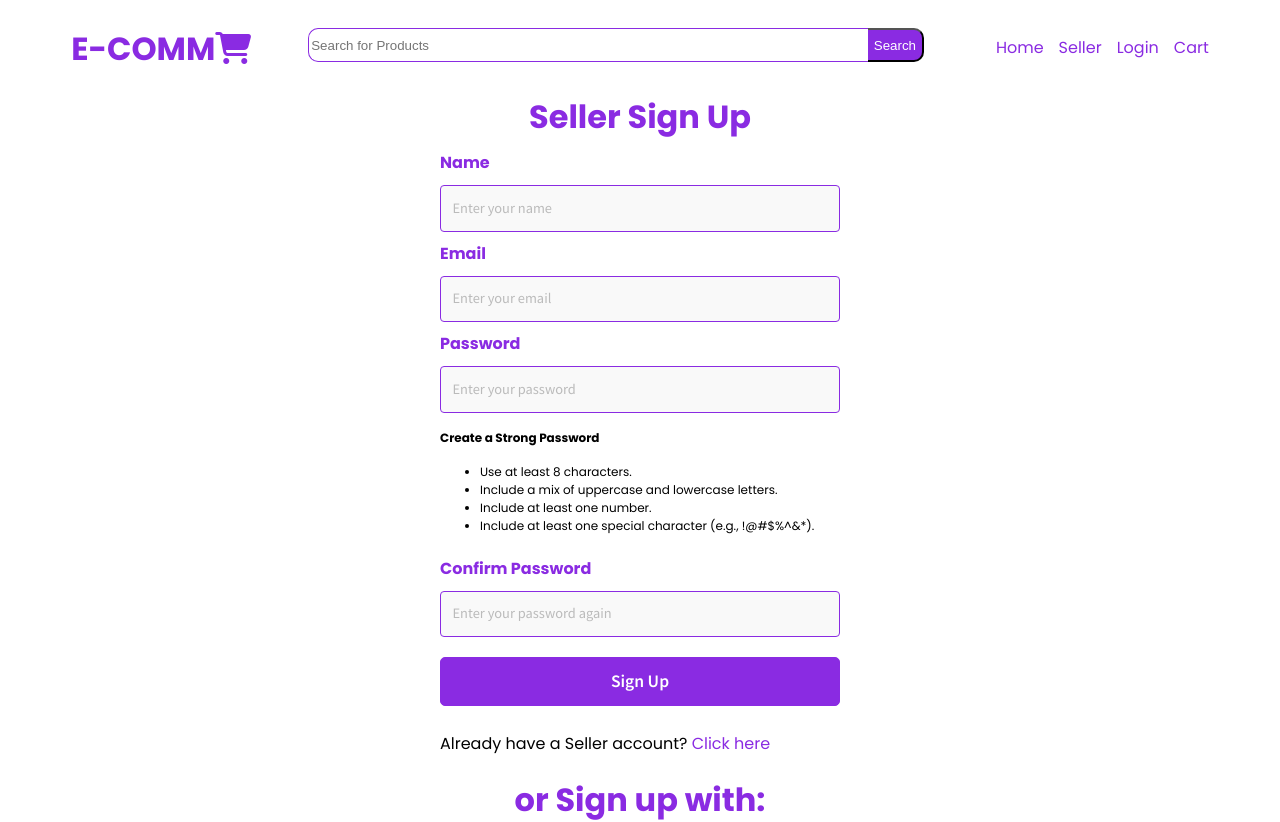
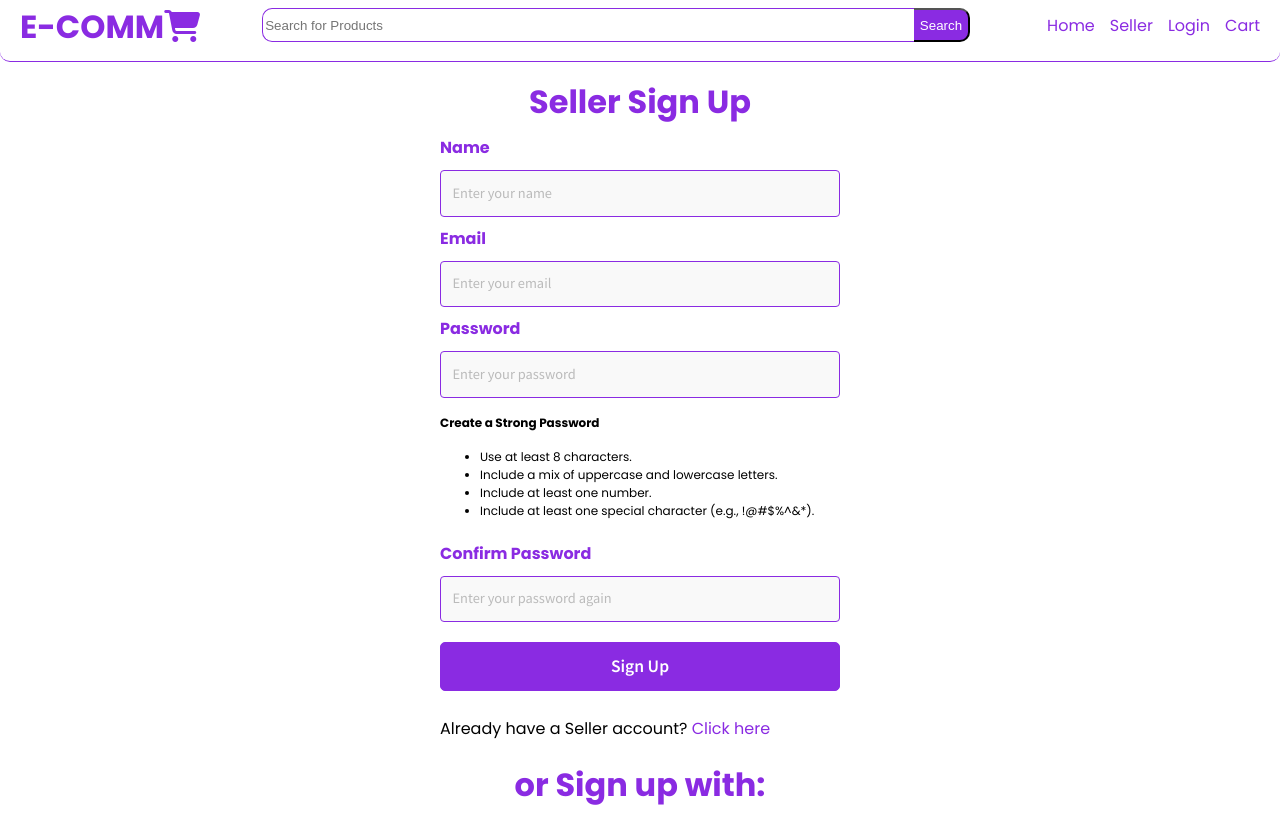
Before and after one commit to Hemang-devlops/stackblitz-starters-angular, an Angular app: page /seller-auth in a window 1280 px wide. Shown: the top 822 px of the page. Built offline with nearby package versions, Linux system fonts and the light colour scheme.

Commit message:
header css changes

```diff
--- a/src/app/components/header/header.component.css
+++ b/src/app/components/header/header.component.css
@@ -13,10 +13,20 @@
   position: relative;
 }
   .nav {
-    margin-top: 20px;
-    /* width: 100%; */
+    margin-top: -10px;
+    padding-right: 20px;
+    padding-left: 20px;
+    padding-bottom: 10px;
+    border-bottom-left-radius: 10px;
+    border-bottom-right-radius: 10px;
+    width: -webkit-fill-available;
     display: flex;
+    border-bottom: 1px solid blueviolet;
+    -webkit-backdrop-filter: blur(3.5px);
+    backdrop-filter: blur(3.5px);
+    position: fixed;
     justify-content: space-between;
+    left:0;
   }
 
   .nav h1 {
@@ -43,7 +53,7 @@
   }
 
   .nav .nav-search {
-    margin-top: 0.5em;
+    margin-top: 10px;
     flex: 1;
     display: flex;
     margin-left: 5%;
--- a/src/app/components/seller-auth/seller-auth.component.css
+++ b/src/app/components/seller-auth/seller-auth.component.css
@@ -1,3 +1,6 @@
+.seller-auth{
+  padding-top: 50px;
+}
 .btn {
     display: flex;
     align-items: center;
--- a/src/global_styles.css
+++ b/src/global_styles.css
@@ -157,6 +157,7 @@ body {
 }
 
 .container {
+  margin-top: 0px;
   margin-left: 5%;
   margin-right: 5%;
 }
```
